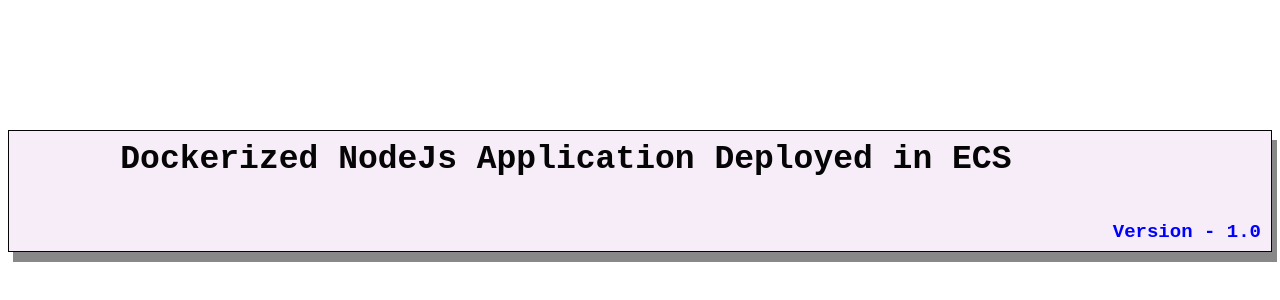
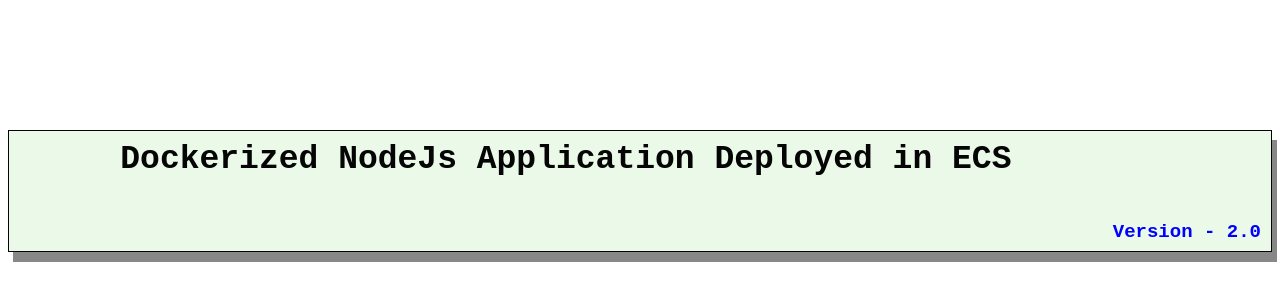
Before and after one commit to chiranjitbhattacharya/demo-app, a website: page static/index.html in a window 1280 px wide. Shown: the part 60-360 px from the top of the page. Drawn offline with Linux system fonts and the light colour scheme.

Commit message:
Updated the application version

```diff
--- a/static/index.html
+++ b/static/index.html
@@ -14,7 +14,7 @@
             height: 100px;
             font-family: monospace;
             font-size: 33px;
-            background: #f7edf9;
+            background: #eaf9e8;
         }
 
         #version {
@@ -31,7 +31,7 @@
     <div id="banner">
         Dockerized NodeJs Application Deployed in ECS
         <div id ="version">
-            Version - 1.0
+            Version - 2.0
         </div>
     </div>
 </body>
```
